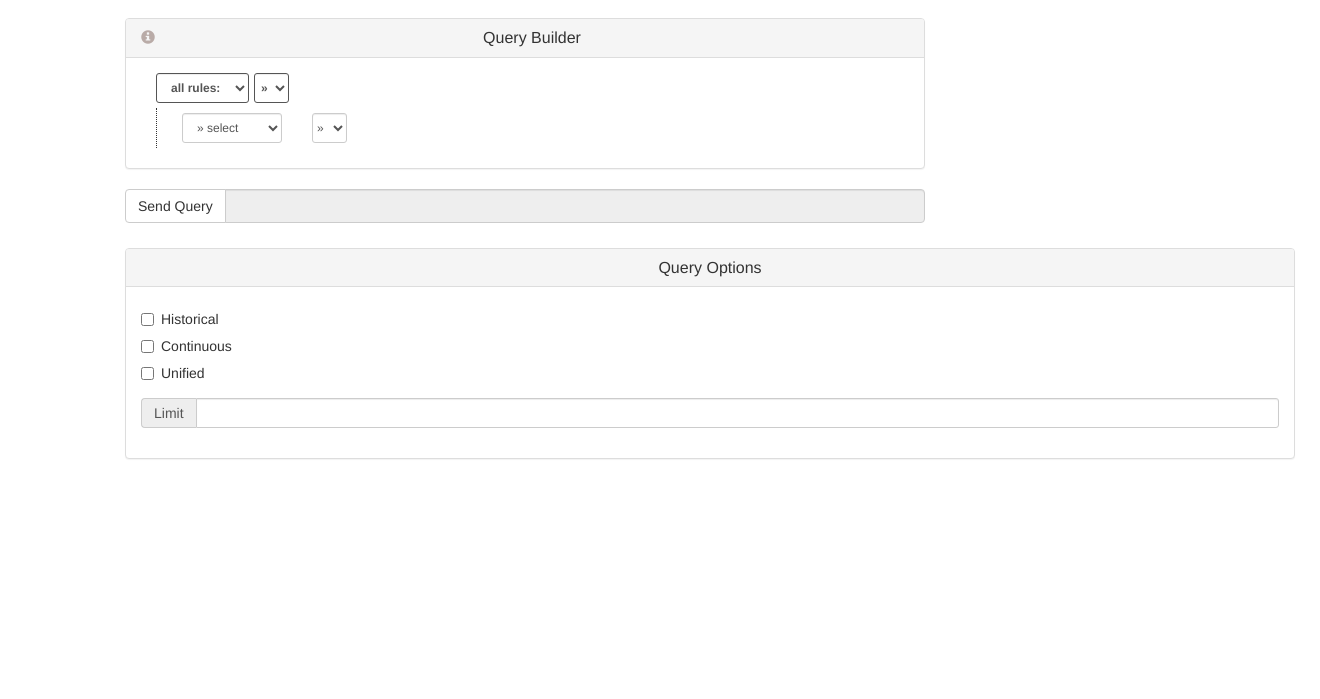
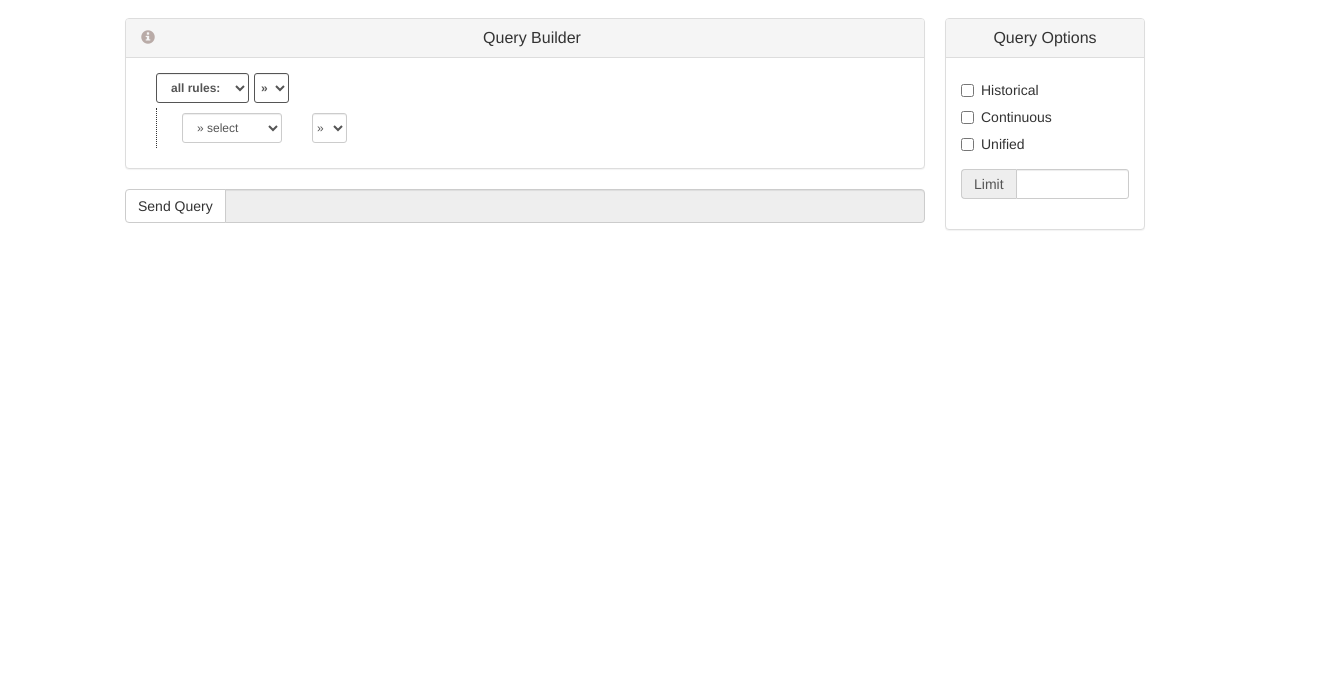
Before and after one commit to swp15/BGPInspector, a Django app: page /bgpWebApp/query/ in a window 1320 px wide. Shown: the part 56-755 px from the top of the page. Run offline with Django 3.2, Linux system fonts and the light colour scheme; some libraries are stand-ins or nearby versions.

Commit message:
Fix query opt div alignent

```diff
--- a/django-py3/BGPInspector/bgpWebApp/static/bgpWebApp/css/query_builder.css
+++ b/django-py3/BGPInspector/bgpWebApp/static/bgpWebApp/css/query_builder.css
@@ -20,6 +20,7 @@
 
 #options {
     float:left;
+    width:200px;
     margin-top:25px;
 }
 .checkbox {
```
